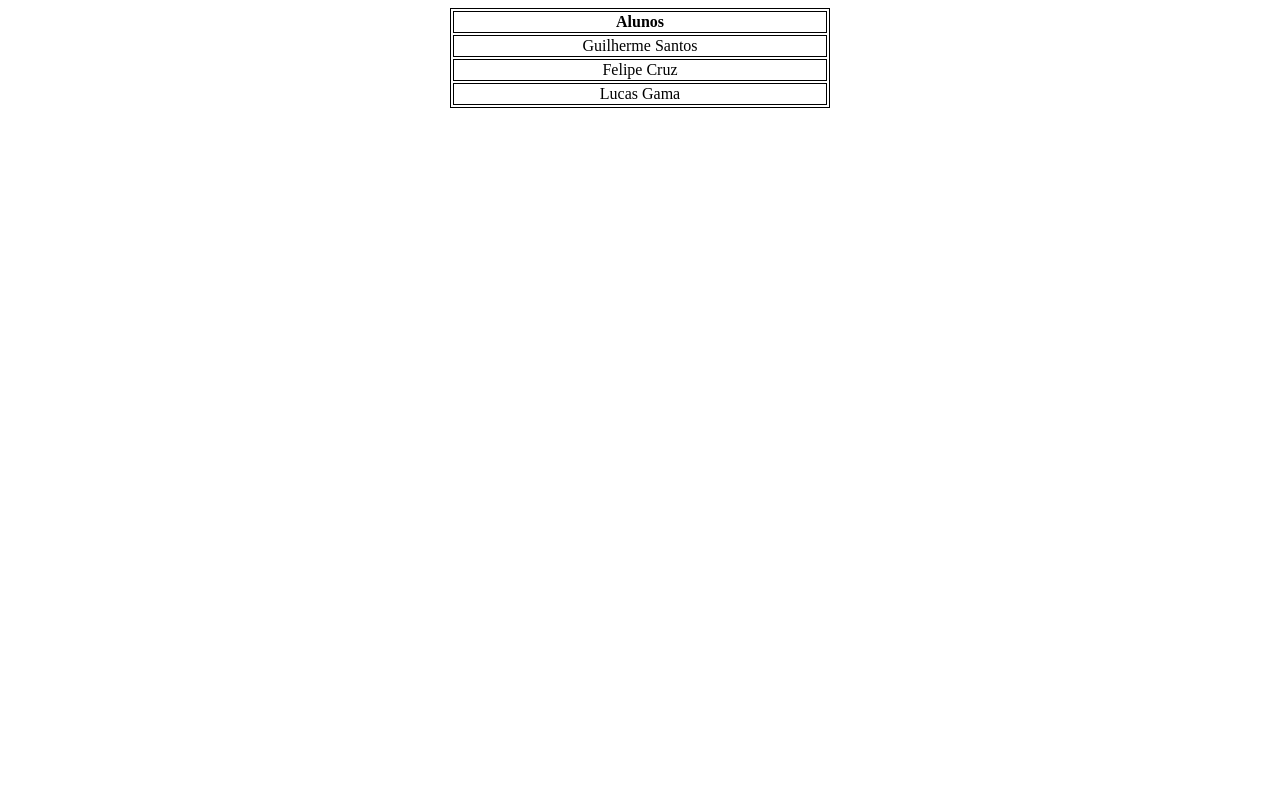
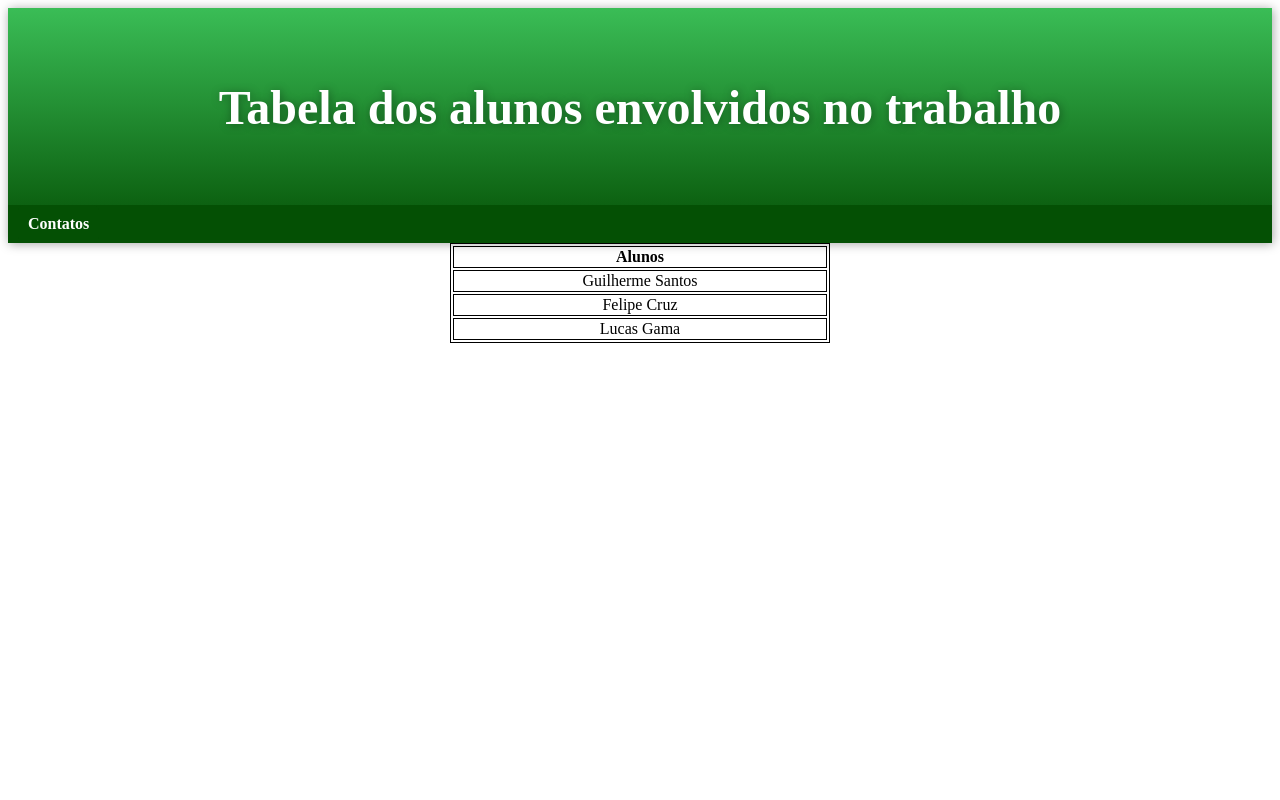
Before and after one commit to felipe-ccruz/lista-frequencia, a plain HTML site: page index.html in a window 1280 px wide. Shown: the top 800 px of the page. Drawn offline with Linux system fonts and the light colour scheme.

Commit message:
Adição do cabeçalho

```diff
--- /dev/null
+++ b/cabecalho.css
@@ -0,0 +1,54 @@
+header > h1 {
+    color: white;
+    margin-bottom: 20px;
+    font-size: 3em;
+    text-shadow: 1px 1px 10px rgba(0, 0, 0, 0.351);
+    margin-bottom: 20px;
+}
+
+header > p {
+    color: white;
+    text-align: center;
+    font-size: 1.2em;
+    max-width: 600px;
+    margin: auto;
+    padding-right: 10px;
+    padding-left: 10px;
+    padding-bottom: 50px;
+    text-shadow: 1px 1px 10px rgba(0, 0, 0, 0.351);
+}
+
+nav > a
+{
+    color: white;
+    text-decoration: none;
+    font-weight: bolder;
+    background-color: rgb(4, 80, 4);
+    padding: 10px;
+    border-radius: 5px;
+    transition-duration: 0.5s;
+
+
+}
+
+nav
+{
+    padding: 10px;
+    background-color: rgb(4, 80, 4);
+    text-align: left;
+}
+
+nav > a:hover {
+background-color: lightgreen;
+color: darkgreen;
+}
+
+
+header {
+    background-image: linear-gradient(to bottom, rgb(58, 189, 86), rgb(4, 80, 4));
+    min-height: 150px;
+    padding-top: 40px;
+    text-align: center;
+    box-shadow: 1px 1px 10px rgba(0, 0, 0, 0.351);
+
+}
--- a/index.html
+++ b/index.html
@@ -7,9 +7,16 @@
     <meta name="viewport" content="width=device-width, initial-scale=1.0">
     <title>Document</title>
     <link rel="stylesheet" href="rodape.css">
+    <link rel="stylesheet" href="cabecalho.css">
 </head>
 <body>
-
+    <header>
+        <h1>Tabela dos alunos envolvidos no trabalho</h1>
+        <p></p>
+     <nav>
+        <a href="#">Contatos</a>
+    </nav>
+    </header>
     <table>
         <tr>
             <th>
```
